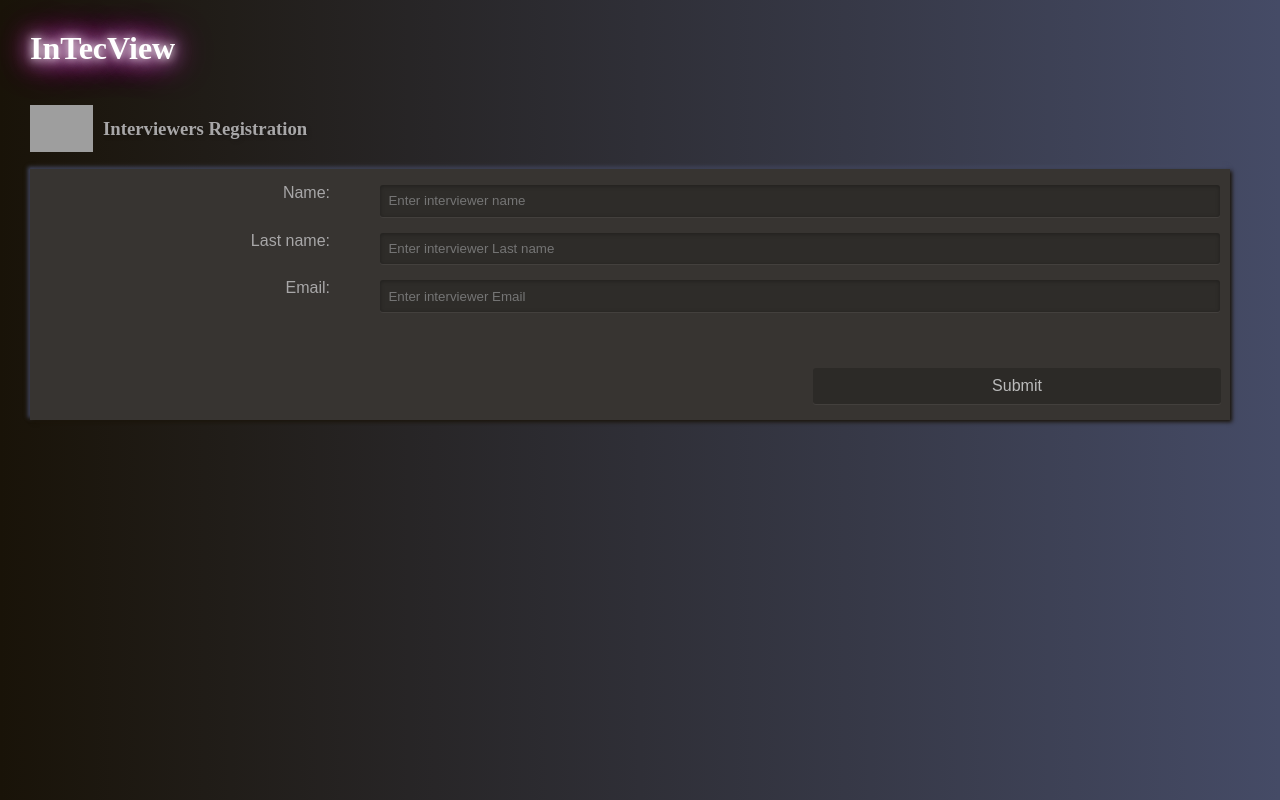
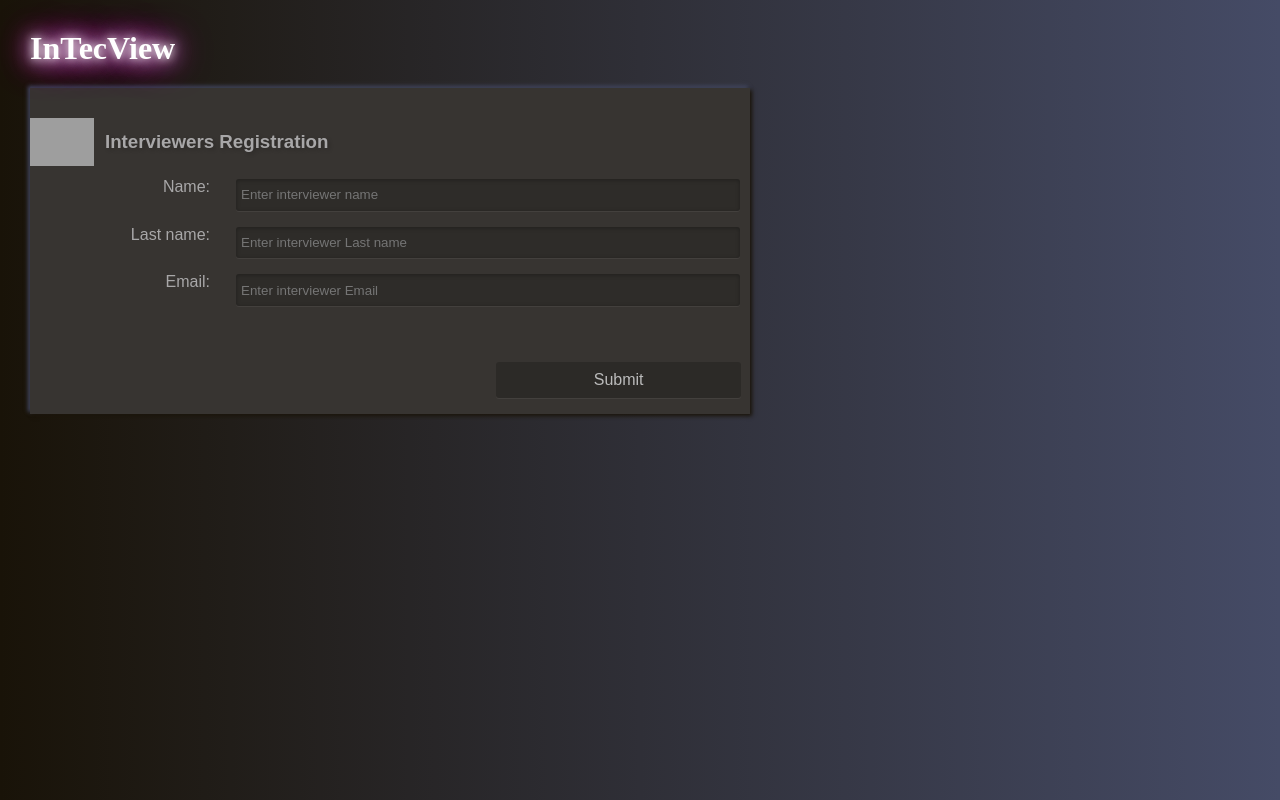
Before and after one commit to UnCarro/Bedu-PW8-Frontend, a React (Vite) app: page / in a window 1280 px wide. Built offline with nearby package versions, Linux system fonts and the light colour scheme; grey boxes are pictures that could not be loaded.

Commit message:
PW8: Corrections to Style

```diff
--- a/src/comps/MyForm.jsx
+++ b/src/comps/MyForm.jsx
@@ -74,36 +74,36 @@ export function MyForm() {
 
     return (
         <>
-        <div class="image-container">
-            <img src="https://cdn-icons-png.flaticon.com/512/2179/2179306.png" alt="InTecViewLogo" />
-            <h3>Interviewers Registration</h3>
-        </div>
 
-            <div class="form-wrapper dark">
 
+            <div className="form-wrapper dark">
+                <div className="image-container">
+                    <img src="https://cdn-icons-png.flaticon.com/512/2179/2179306.png" alt="InTecViewLogo" />
+                    <h3>Interviewers Registration</h3>
+                </div>
                 <div >
                     <form onSubmit={handleSubmit}>
-                        <label class="text"><span>Name:</span>
-                        <div class="input-wrapper">
-                            <input id="interviewerName" onChange={handleOnChangeName} type="text" placeholder="Enter interviewer name" />
+                        <label className="text"><span>Name:</span>
+                            <div className="input-wrapper">
+                                <input id="interviewerName" onChange={handleOnChangeName} type="text" placeholder="Enter interviewer name" />
                             </div>
                         </label>
                         <br />
-                        <label class="text"><span>Last name:</span>
-                        <div class="input-wrapper">
-                            <input id="interviewerLastName" onChange={handleOnChangeLastName} type="text" placeholder="Enter interviewer Last name" />
+                        <label className="text"><span>Last name:</span>
+                            <div className="input-wrapper">
+                                <input id="interviewerLastName" onChange={handleOnChangeLastName} type="text" placeholder="Enter interviewer Last name" />
                             </div>
                         </label>
                         <br />
-                        <label class="text"><span>Email:</span>
-                        <div class="input-wrapper">
-                            <input id="interviewerEmail" onChange={handleOnChangeEmail} type="email" placeholder="Enter interviewer Email" />
+                        <label className="text"><span>Email:</span>
+                            <div className="input-wrapper">
+                                <input id="interviewerEmail" onChange={handleOnChangeEmail} type="email" placeholder="Enter interviewer Email" />
                             </div>
                         </label>
 
                     </form>
                     <br />
-                    <div class="result-wrapper">
+                    <div className="result-wrapper">
                         {isSuccess && <div className="success">Success!</div>}
                         {isError && <div className="error">We are having issues processing your request. <br />Reason: {errorMessage}</div>}
                     </div>
--- a/src/styles/index.css
+++ b/src/styles/index.css
@@ -1,75 +1,103 @@
-.clear {height:0px; clear:both;}
-body {
-  margin:30px;
-}
-.form-wrapper {
-  float:left;
-  width:100%;
-  max-width:75.000em;
-  background:#FFFFFF;
-  overflow:hidden;
-}
-.form-wrapper label, .form-wrapper .radio-check-label {
-  width:100%;
-  float:left;
-  margin-bottom:1em;
-}
-.form-wrapper label span, .form-wrapper .notes, .form-wrapper .radio-check-label span.label {
-  float:left;
-  width: 25%;
-  text-align:right;
-}
-div.input-wrapper {
-  width:70%;
-  float:right;
-  padding:0 0.625em;
-}
-.form-wrapper input, .form-wrapper select, .form-wrapper textarea, .form-wrapper .radio, .form-wrapper button {
-  width:100%;
-  padding:0.625em 0;
-}
-.form-wrapper .text input, .form-wrapper textarea {
-  width:98%;
-  padding-left: 1%; /* % will not work in FF*/
-  padding-right: 1%; /* % will not work in FF*/
+.clear {
+  height: 0px;
+  clear: both;
 }
 
-.form-wrapper .radio, .form-wrapper .checkbox {
-  position:relative;
-}
-.form-wrapper .radio span, .form-wrapper .checkbox span {
-  width :90%;
-  text-align:left;
-  padding-left:1.5em;
-}
-.form-wrapper .radio input, .form-wrapper .checkbox input {
-  position:absolute;
-  left:0;
-  top:0;
-  width:1em;
-  height:1em;
+body {
+  margin: 30px;
 }
 
-input[type=reset], input[type=submit] {
-  width:auto;
-  max-width:34%;
-  float:right;
+.form-wrapper {
+  float: left;
+  width: 100%;
+  max-width: 45.0em;
+  background: #FFFFFF;
+  overflow: hidden;
 }
+
+.form-wrapper label,
+.form-wrapper .radio-check-label {
+  width: 100%;
+  float: left;
+  margin-bottom: 1em;
+}
+
+.form-wrapper label span,
+.form-wrapper .notes,
+.form-wrapper .radio-check-label span.label {
+  float: left;
+  width: 25%;
+  text-align: right;
+}
+
+div.input-wrapper {
+  width: 70%;
+  float: right;
+  padding: 0 0.625em;
+}
+
+.form-wrapper input,
+.form-wrapper select,
+.form-wrapper textarea,
+.form-wrapper .radio,
+.form-wrapper button {
+  width: 100%;
+  padding: 0.625em 0;
+}
+
+.form-wrapper .text input,
+.form-wrapper textarea {
+  width: 98%;
+  padding-left: 1%;
+  /* % will not work in FF*/
+  padding-right: 1%;
+  /* % will not work in FF*/
+}
+
+.form-wrapper .radio,
+.form-wrapper .checkbox {
+  position: relative;
+}
+
+.form-wrapper .radio span,
+.form-wrapper .checkbox span {
+  width: 90%;
+  text-align: left;
+  padding-left: 1.5em;
+}
+
+.form-wrapper .radio input,
+.form-wrapper .checkbox input {
+  position: absolute;
+  left: 0;
+  top: 0;
+  width: 1em;
+  height: 1em;
+}
+
+input[type=reset],
 input[type=submit] {
-  margin-left:2%
+  width: auto;
+  max-width: 34%;
+  float: right;
 }
+
+input[type=submit] {
+  margin-left: 2%
+}
+
 .form-wrapper .notes {
-  margin-top:1em;
-  width:100%;
-  text-align:left;
+  margin-top: 1em;
+  width: 100%;
+  text-align: left;
 }
 
 
 button {
-  width:auto;
-  max-width:34%;
-  float:right;
-  margin-left:2%
+  width: auto;
+  max-width: 34%;
+  float: right;
+  margin-left: 2%
 }
 
 /* BEGIN of My added CSS */
@@ -77,12 +105,13 @@ button {
 h1 {
   color: #fff;
   font-size: 2em;
-  text-shadow:  0 0 10px #fff,
-                0 0 20px #fff,
-                0 0 30px rgb(247, 0, 255),
-                /*0 0 40px #f06;*/
-                0 0 40px rgb(255, 0, 212);
+  text-shadow: 0 0 10px #fff,
+    0 0 20px #fff,
+    0 0 30px rgb(247, 0, 255),
+    /*0 0 40px #f06;*/
+    0 0 40px rgb(255, 0, 212);
 }
+
 h3 {
   padding: 0.563em;
 
@@ -91,18 +120,18 @@ h3 {
 }
 
 div.result-wrapper {
-  float:right;
-  width:70%;
-  padding:0 0.625em;
+  float: right;
+  width: 70%;
+  padding: 0 0.625em;
 }
 
-.error{
+.error {
   color: #F15152;
   position: absolute;
   float: right;
 }
 
-.success{
+.success {
   position: absolute;
   color: #04F06A;
   float: right;
@@ -116,7 +145,8 @@ div.result-wrapper {
 img {
   max-width: 100%;
   width: 10%;
-  height: auto; /* Maintain the original aspect ratio of the image */
+  height: auto;
+  /* Maintain the original aspect ratio of the image */
 }
 
 /* END of My added CSS */
@@ -125,285 +155,347 @@ img {
 /* DOWN HERE: Only theming */
 
 /* Light Theme -----------------    */
-html.light{
-  background:#EEE;
+html.light {
+  background: #EEE;
 }
 
 .form-wrapper.light {
-  background:#EEE;
-  font-family:'PT Sans', Arial, sans-serif;
-  font-weight:normal;
-  font-size:1em;
-  line-height:1em;
-  color:#424242;
-  padding:1em 0;
+  background: #EEE;
+  font-family: 'PT Sans', Arial, sans-serif;
+  font-weight: normal;
+  font-size: 1em;
+  line-height: 1em;
+  color: #424242;
+  padding: 1em 0;
 }
+
 /* TEXT & TEXTAREA */
-.light label.text input, .light label.text textarea {
+.light label.text input,
+.light label.text textarea {
   border: 1px solid #cccccc;
   border-bottom-color: #fff;
   border-right-color: #fff;
   border-radius: 3px;
   background: #e5e5e5;
   color: #555;
-  transition:background .2s;
+  transition: background .2s;
 }
 
 /* DROPDOWN & MULTIPLE*/
-.light label.dropdown select, .light label.multiple select {
+.light label.dropdown select,
+.light label.multiple select {
   background: #e5e5e5;
   border: 1px solid #cccccc;
   border-bottom-color: #fff;
   border-right-color: #fff;
-  border-radius:3px;
-  transition:background .2s;
+  border-radius: 3px;
+  transition: background .2s;
 }
+
 .light label.multiple select {
-  padding-bottom:1.875em;
+  padding-bottom: 1.875em;
 }
-.light label.dropdown select option, .light label.multiple select option  {
-  background:#e5e5e5;
-  margin-bottom:0.625em 1%;
-  cursor:pointer;
-  transition:background .2s;
+
+.light label.dropdown select option,
+.light label.multiple select option {
+  background: #e5e5e5;
+  margin-bottom: 0.625em 1%;
+  cursor: pointer;
+  transition: background .2s;
 }
-.light label.dropdown select:focus, .light label.multiple select:focus, .light label.dropdown select:focus option, .light label.multiple select:focus option {
-  background:#FFF;
+
+.light label.dropdown select:focus,
+.light label.multiple select:focus,
+.light label.dropdown select:focus option,
+.light label.multiple select:focus option {
+  background: #FFF;
 }
+
 /* RADIO & CHECKBOX */
 .light .radio-check-label label {
-  display:block;
+  display: block;
   border: 1px solid #cccccc;
   border-top-color: #fff;
   border-right-color: #fff;
   border-radius: 3px;
-  line-height:1em;
+  line-height: 1em;
   background: #e5e5e5;
-  cursor:pointer;
-  overflow:hidden;
-  margin-bottom:0.5em;
+  cursor: pointer;
+  overflow: hidden;
+  margin-bottom: 0.5em;
 }
+
 .light .radio-check-label label input {
-  opacity:0.01
+  opacity: 0.01
 }
+
 .light .radio-check-label label span {
-  display:block;
+  display: block;
   padding: 0.563em 15% 0.563em 1.875em;
-  transition:background .2s;
-  border-radius:3px;
+  transition: background .2s;
+  border-radius: 3px;
 }
+
 .light .radio-check-label label span:before {
   content: "";
-  display:block;
-  width:12px;
-  height:12px;
-  background:#ffffff;
-  position:absolute;
-  left:8px;
-  top:11px;
-  border:1px solid #b9b9b9;
+  display: block;
+  width: 12px;
+  height: 12px;
+  background: #ffffff;
+  position: absolute;
+  left: 8px;
+  top: 11px;
+  border: 1px solid #b9b9b9;
 }
+
 .light .radio-check-label label.radio span:before {
-  border-radius:8px;
+  border-radius: 8px;
 }
+
 .light .radio-check-label label.checkbox span:before {
-  border-radius:2px;
+  border-radius: 2px;
 }
-.light .radio-check-label input:checked ~ span:before {
-  background-color:#424242;
-  border-color:transparent;
+
+.light .radio-check-label input:checked~span:before {
+  background-color: #424242;
+  border-color: transparent;
 }
-.light .radio-check-label input:checked ~ span {
-  background:#FFF;
+
+.light .radio-check-label input:checked~span {
+  background: #FFF;
 }
+
 /* SUBMIT & RESET */
-.light input[name=submit], .light input[name=reset] {
-  margin-top:2.50em;
+.light input[name=submit],
+.light input[name=reset] {
+  margin-top: 2.50em;
   border: 1px solid #cccccc;
   border-radius: 3px;
   padding: 0.563em 4em;
   background: #e5e5e5;
-  color:#424242;
-  font-size:1em;
-  cursor:pointer;
-  transition:background 0.2s;
+  color: #424242;
+  font-size: 1em;
+  cursor: pointer;
+  transition: background 0.2s;
 }
+
 .light input[name=submit] {
-  padding:0.563em 6em;
+  padding: 0.563em 6em;
 }
-.light input[name="reset"]:hover, .light input[name="submit"]:hover {
-  color:#FFF;
+
+.light input[name="reset"]:hover,
+.light input[name="submit"]:hover {
+  color: #FFF;
 }
+
 .light input[name="reset"]:hover {
-  background:#8C1D04;
+  background: #8C1D04;
 }
+
 .light input[name="submit"]:hover {
-  background:#70995C;
+  background: #70995C;
 }
 
 /* FOCUS */
-.light label.text input:focus, .light label.text textarea:focus {
-  background:#fff;
+.light label.text input:focus,
+.light label.text textarea:focus {
+  background: #fff;
 }
 
 /* Dark Theme -----------------    */
 html.dark {
   /*background:#373431;*/
-  color:#A8A7A8;
-  background: linear-gradient(to left, #454B66,#191308);
+  color: #A8A7A8;
+  background: linear-gradient(to left, #454B66, #191308);
 }
+
 .form-wrapper.dark {
-  background:#373431;
-  font-family:'PT Sans', Arial, sans-serif;
-  font-weight:normal;
-  font-size:1em;
-  line-height:1em;
-  color:#A8A7A8;
-  padding:1em 0;
+  background: #373431;
+  font-family: 'PT Sans', Arial, sans-serif;
+  font-weight: normal;
+  font-size: 1em;
+  line-height: 1em;
+  color: #A8A7A8;
+  padding: 1em 0;
   box-shadow: 2px 2px 4px #191308, -2px -2px 4px #454B66;
 }
+
 /* TEXT & TEXTAREA */
-.dark label.text input, .dark label.text textarea {
-  background:#000;
-  background:rgba(0,0,0,0.16);
-  box-shadow:0 1px 4px rgba(0, 0, 0, 0.3) inset, 0 1px rgba(255, 255, 255, 0.06);
+.dark label.text input,
+.dark label.text textarea {
+  background: #000;
+  background: rgba(0, 0, 0, 0.16);
+  box-shadow: 0 1px 4px rgba(0, 0, 0, 0.3) inset, 0 1px rgba(255, 255, 255, 0.06);
   border: 0 none;
   border-radius: 3px;
   color: #BBBBBB;
-  transition:background .2s;
+  transition: background .2s;
 }
+
 /* DROPDOWN & MULTIPLE*/
-.dark label.dropdown select, .dark label.multiple select {
-  background:#000;
-  background:rgba(0,0,0,0.16);
-  box-shadow:0 1px 4px rgba(0, 0, 0, 0.3) inset, 0 1px rgba(255, 255, 255, 0.06);
+.dark label.dropdown select,
+.dark label.multiple select {
+  background: #000;
+  background: rgba(0, 0, 0, 0.16);
+  box-shadow: 0 1px 4px rgba(0, 0, 0, 0.3) inset, 0 1px rgba(255, 255, 255, 0.06);
   color: #BBBBBB;
   border: 0 none;
-  border-radius:3px;
-  transition:background .2s;
+  border-radius: 3px;
+  transition: background .2s;
 }
+
 .dark label.multiple select {
-  padding-bottom:1.875em;
+  padding-bottom: 1.875em;
 }
-.dark label.dropdown select option, .dark label.multiple select option  {
-  margin-bottom:0.625em 1%;
-  cursor:pointer;
-  transition:all .2s;
+
+.dark label.dropdown select option,
+.dark label.multiple select option {
+  margin-bottom: 0.625em 1%;
+  cursor: pointer;
+  transition: all .2s;
 }
 
 /* RADIO & CHECKBOX */
 .dark .radio-check-label label {
-  background:#000;
-  background:rgba(0,0,0,0.16);
-  box-shadow:0 1px rgba(255, 255, 255, 0.06);
-  display:block;
+  background: #000;
+  background: rgba(0, 0, 0, 0.16);
+  box-shadow: 0 1px rgba(255, 255, 255, 0.06);
+  display: block;
   border: 0 none;
   border-radius: 3px;
-  line-height:1em;
-  cursor:pointer;
-  overflow:hidden;
-  margin-bottom:0.5em;
+  line-height: 1em;
+  cursor: pointer;
+  overflow: hidden;
+  margin-bottom: 0.5em;
 
 }
+
 .dark .radio-check-label label input {
-  opacity:0.01
+  opacity: 0.01
 }
+
 .dark .radio-check-label label span {
-  display:block;
+  display: block;
   padding: 0.563em 15% 0.563em 1.875em;
-  transition:all .2s;
-  border-radius:3px;
+  transition: all .2s;
+  border-radius: 3px;
 }
+
 .dark .radio-check-label label span:before {
   content: "";
-  display:block;
-  width:12px;
-  height:12px;
-  background:#000;
-  background:rgba(0,0,0,0.2);
-  position:absolute;
-  left:8px;
-  top:11px;
-  border:1px solid #373431;
+  display: block;
+  width: 12px;
+  height: 12px;
+  background: #000;
+  background: rgba(0, 0, 0, 0.2);
+  position: absolute;
+  left: 8px;
+  top: 11px;
+  border: 1px solid #373431;
 }
+
 .dark .radio-check-label label.radio span:before {
-  border-radius:8px;
+  border-radius: 8px;
 }
+
 .dark .radio-check-label label.checkbox span:before {
-  border-radius:2px;
+  border-radius: 2px;
 }
-.dark .radio-check-label input:checked ~ span:before {
-  background:#FFF;
-  border-width:0px;
+
+.dark .radio-check-label input:checked~span:before {
+  background: #FFF;
+  border-width: 0px;
 
 }
-.dark .radio-check-label input:checked ~ span {
-    box-shadow:0 1px 4px rgba(0, 0, 0, 0.3) inset, 0 1px rgba(255, 255, 255, 0.06);
-  background:#000;
-  background:rgba(0,0,0,0.1);
-  color:#FFF;
+
+.dark .radio-check-label input:checked~span {
+  box-shadow: 0 1px 4px rgba(0, 0, 0, 0.3) inset, 0 1px rgba(255, 255, 255, 0.06);
+  background: #000;
+  background: rgba(0, 0, 0, 0.1);
+  color: #FFF;
 
 }
+
 /* SUBMIT & RESET */
-.dark input[name=submit], .dark input[name=reset], .dark button {
-  margin-right:0.563em;
-  margin-top:2.50em;
-  font-size:1em;
+.dark input[name=submit],
+.dark input[name=reset],
+.dark button {
+  margin-right: 0.563em;
+  margin-top: 2.50em;
+  font-size: 1em;
   border: 0 none;
-    background:#000;
-  background:rgba(0,0,0,0.2);
+  background: #000;
+  background: rgba(0, 0, 0, 0.2);
   color: #BBBBBB;
   border-radius: 3px;
   padding: 0.563em 4em;
-  cursor:pointer;
+  cursor: pointer;
   box-shadow: 0 1px rgba(255, 255, 255, 0.06);
-  transition:background 0.2s
+  transition: background 0.2s
 }
-.dark input[name=submit], .dark button {
-  padding:0.563em 6em;
+
+.dark input[name=submit],
+.dark button {
+  padding: 0.563em 6em;
 }
-.dark input[name=submit]:hover, .dark input[name=reset]:hover, .dark button:hover {
-  box-shadow:0 1px 4px rgba(0, 0, 0, 0.3) inset, 0 1px rgba(255, 255, 255, 0.06);
-  color:#FFF;
+
+.dark input[name=submit]:hover,
+.dark input[name=reset]:hover,
+.dark button:hover {
+  box-shadow: 0 1px 4px rgba(0, 0, 0, 0.3) inset, 0 1px rgba(255, 255, 255, 0.06);
+  color: #FFF;
 }
-.dark input[name="reset"]:hover, .dark button:hover {
-  background:rgba(140,29,4,0.3);
+
+.dark input[name="reset"]:hover,
+.dark button:hover {
+  background: rgba(140, 29, 4, 0.3);
 }
-.dark input[name="submit"]:hover, .dark button:hover {
-  background:rgba(51,102,77,0.3);
+
+.dark input[name="submit"]:hover,
+.dark button:hover {
+  background: rgba(51, 102, 77, 0.3);
 }
 
 /* FOCUS */
-.dark label.text input:focus, .dark label.text textarea:focus {
-  background:#000;
-  background:rgba(0,0,0,0.25);
-  color:#FFF;
+.dark label.text input:focus,
+.dark label.text textarea:focus {
+  background: #000;
+  background: rgba(0, 0, 0, 0.25);
+  color: #FFF;
 }
+
 /* Dark Theme END ----------------- */
 
 /* Options */
 #options {
-  margin:0 0 2em 0;
+  margin: 0 0 2em 0;
 }
 
 /* Media Queries */
-@media screen and (max-width: 480px)  {
-  .form-wrapper .text span, .form-wrapper .dropdown span, .form-wrapper .multiple span, .form-wrapper .radio-check-label span.label {
-  float:none;
-  width:100%;
-}
-  .form-wrapper .input-wrapper {
-    float:none;
-    margin-top:0.625em;
-    width:90%
+@media screen and (max-width: 480px) {
+
+  .form-wrapper .text span,
+  .form-wrapper .dropdown span,
+  .form-wrapper .multiple span,
+  .form-wrapper .radio-check-label span.label {
+    float: none;
+    width: 100%;
   }
 
-  .form-wrapper .input-wrapper label.radio span, .form-wrapper .input-wrapper label.checkbox span {
-    width:80%;
-    padding-right:20%;
+  .form-wrapper .input-wrapper {
+    float: none;
+    margin-top: 0.625em;
+    width: 90%
   }
+
+  .form-wrapper .input-wrapper label.radio span,
+  .form-wrapper .input-wrapper label.checkbox span {
+    width: 80%;
+    padding-right: 20%;
+  }
+
   .form-wrapper input[name="reset"] {
-    margin-top:0.563em;
-    padding:0.563em 6em;
+    margin-top: 0.563em;
+    padding: 0.563em 6em;
   }
 }
```
